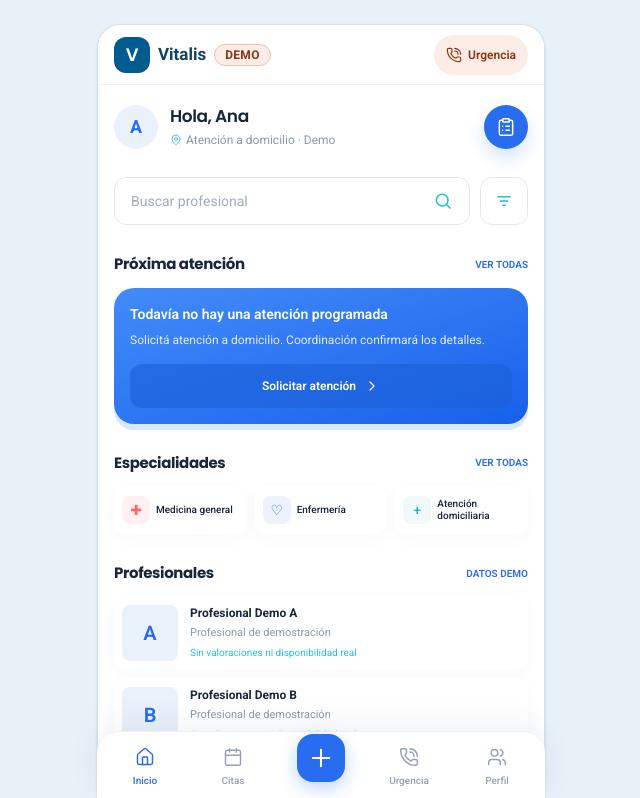
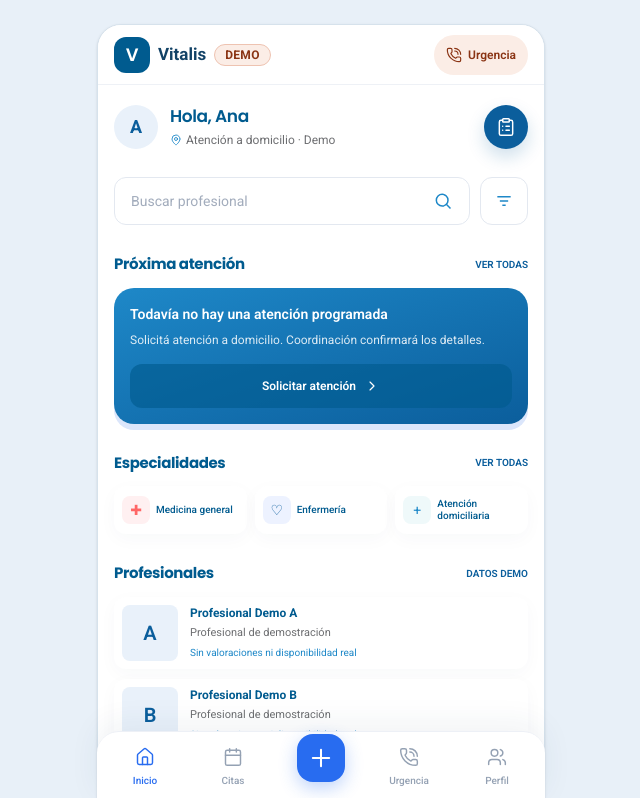
Before and after one commit to equantum-py/vitalis-demo, a Next.js app: page /paciente in a window 1280 px wide. Shown: the top 798 px of the page, without its empty margins (319-959 px from the left). Built offline with nearby package versions, Linux system fonts and the light colour scheme.

Commit message:
style: adaptar home paciente a azul corporativo Vitalis

```diff
--- a/app/paciente/page.tsx
+++ b/app/paciente/page.tsx
@@ -22,21 +22,21 @@ export default function InicioPaciente() {
   );
 
   return (
-    <div className="flex flex-col gap-7 pb-4 text-[#17263b]">
+    <div className="flex flex-col gap-7 pb-4 text-[#005b8f]">
       <header className="flex items-center justify-between gap-3">
         <div className="flex min-w-0 items-center gap-3">
-          <span aria-hidden="true" className="flex size-11 shrink-0 items-center justify-center rounded-full bg-[#e9f1fa] text-lg font-bold text-[#276cf2]">
+          <span aria-hidden="true" className="flex size-11 shrink-0 items-center justify-center rounded-full bg-[#e9f1fa] text-lg font-bold text-[#0b5e9c]">
             {PACIENTE_DEMO.nombre.charAt(0)}
           </span>
           <div className="min-w-0">
             <h1 className="truncate text-[17px] font-semibold leading-tight">Hola, {PACIENTE_DEMO.nombre.split(" ")[0]}</h1>
-            <p className="mt-1 flex items-center gap-1 text-xs text-[#8b9aaa]">
-              <Icono nombre="ubicacion" className="size-3 text-[#28bfe3]" />
+            <p className="mt-1 flex items-center gap-1 text-xs text-[#6d6e71]">
+              <Icono nombre="ubicacion" className="size-3 text-[#1e88c8]" />
               Atención a domicilio · Demo
             </p>
           </div>
         </div>
-        <Link href="/paciente/solicitudes" aria-label="Ver solicitudes y avisos" className="flex size-11 shrink-0 items-center justify-center rounded-full bg-[#286cf0] text-white shadow-[0_8px_18px_#286cf033]">
+        <Link href="/paciente/solicitudes" aria-label="Ver solicitudes y avisos" className="flex size-11 shrink-0 items-center justify-center rounded-full bg-[#0b5e9c] text-white shadow-[0_8px_18px_#0b5e9c33]">
           <Icono nombre="solicitudes" className="size-5" />
         </Link>
       </header>
@@ -45,9 +45,9 @@ export default function InicioPaciente() {
         <label className="flex min-h-12 min-w-0 flex-1 items-center gap-2 rounded-xl border border-[#e3e8f0] bg-white px-4">
           <span className="sr-only">Buscar profesional de demostración</span>
           <input value={busqueda} onChange={(e) => setBusqueda(e.target.value)} placeholder="Buscar profesional" className="w-full min-w-0 bg-transparent text-sm outline-none placeholder:text-[#a2acbc]" />
-          <svg viewBox="0 0 24 24" fill="none" stroke="#20bce2" strokeWidth="1.8" className="size-5 shrink-0" aria-hidden="true"><circle cx="11" cy="11" r="7"/><path d="m16 16 5 5"/></svg>
+          <svg viewBox="0 0 24 24" fill="none" stroke="#1e88c8" strokeWidth="1.8" className="size-5 shrink-0" aria-hidden="true"><circle cx="11" cy="11" r="7"/><path d="m16 16 5 5"/></svg>
         </label>
-        <button type="button" aria-label="Mostrar u ocultar filtros" aria-expanded={filtros} onClick={() => setFiltros(!filtros)} className="flex size-12 shrink-0 items-center justify-center rounded-xl border border-[#e3e8f0] bg-white text-[#20bce2]">
+        <button type="button" aria-label="Mostrar u ocultar filtros" aria-expanded={filtros} onClick={() => setFiltros(!filtros)} className="flex size-12 shrink-0 items-center justify-center rounded-xl border border-[#e3e8f0] bg-white text-[#1e88c8]">
           <svg viewBox="0 0 24 24" fill="none" stroke="currentColor" strokeWidth="1.8" className="size-5" aria-hidden="true"><path d="M4 7h16M7 12h10M10 17h4"/></svg>
         </button>
       </div>
@@ -56,9 +56,9 @@ export default function InicioPaciente() {
       <section aria-labelledby="proxima-atencion">
         <div className="mb-3 flex items-center justify-between gap-2">
           <h2 id="proxima-atencion" className="text-[15px] font-bold">Próxima atención</h2>
-          <Link href="/paciente/solicitudes" className="text-[10px] font-semibold uppercase text-[#286cf0]">Ver todas</Link>
+          <Link href="/paciente/solicitudes" className="text-[10px] font-semibold uppercase text-[#0b5e9c]">Ver todas</Link>
         </div>
-        <div className="rounded-[20px] bg-gradient-to-br from-[#438bfa] to-[#1760ea] p-4 text-white shadow-[0_6px_0_#dbe6fb]">
+        <div className="rounded-[20px] bg-gradient-to-br from-[#1e88c8] to-[#0b5e9c] p-4 text-white shadow-[0_6px_0_#dbe6fb]">
           {reciente ? (
             <>
               <div className="flex items-center justify-between gap-3">
@@ -68,13 +68,13 @@ export default function InicioPaciente() {
                 </div>
                 <StatusPill estado={reciente.estado} />
               </div>
-              <Link href={`/paciente/solicitudes/${reciente.id}`} className="mt-4 flex min-h-11 items-center justify-center rounded-xl bg-[#1d61d9]/65 text-xs font-semibold text-white">Ver seguimiento <Icono nombre="flecha" className="ml-2 size-4" /></Link>
+              <Link href={`/paciente/solicitudes/${reciente.id}`} className="mt-4 flex min-h-11 items-center justify-center rounded-xl bg-[#005b8f]/65 text-xs font-semibold text-white">Ver seguimiento <Icono nombre="flecha" className="ml-2 size-4" /></Link>
             </>
           ) : (
             <>
               <p className="text-sm font-semibold">Todavía no hay una atención programada</p>
               <p className="mt-2 text-xs text-white/85">Solicitá atención a domicilio. Coordinación confirmará los detalles.</p>
-              <Link href="/paciente/solicitar" className="mt-4 flex min-h-11 items-center justify-center rounded-xl bg-[#1d61d9]/65 text-xs font-semibold text-white">Solicitar atención <Icono nombre="flecha" className="ml-2 size-4" /></Link>
+              <Link href="/paciente/solicitar" className="mt-4 flex min-h-11 items-center justify-center rounded-xl bg-[#005b8f]/65 text-xs font-semibold text-white">Solicitar atención <Icono nombre="flecha" className="ml-2 size-4" /></Link>
             </>
           )}
         </div>
@@ -83,12 +83,12 @@ export default function InicioPaciente() {
       <section aria-labelledby="especialidades">
         <div className="mb-3 flex items-center justify-between gap-2">
           <h2 id="especialidades" className="text-[15px] font-bold">Especialidades</h2>
-          <Link href="/paciente/solicitar" className="text-[10px] font-semibold uppercase text-[#286cf0]">Ver todas</Link>
+          <Link href="/paciente/solicitar" className="text-[10px] font-semibold uppercase text-[#0b5e9c]">Ver todas</Link>
         </div>
         <div className="grid grid-cols-3 gap-2">
           {SERVICIOS.map((servicio, i) => (
             <Link key={servicio} href="/paciente/solicitar" className="flex min-h-12 min-w-0 items-center gap-1.5 rounded-xl bg-white px-2 shadow-[0_5px_18px_#1d386008]">
-              <span className={`flex size-7 shrink-0 items-center justify-center rounded-lg text-sm ${i === 0 ? "bg-[#fff0f1] text-[#f66]" : i === 1 ? "bg-[#edf2ff] text-[#286cf0]" : "bg-[#eff9fa] text-[#16a9c6]"}`} aria-hidden="true">{i === 0 ? "✚" : i === 1 ? "♡" : "+"}</span>
+              <span className={`flex size-7 shrink-0 items-center justify-center rounded-lg text-sm ${i === 0 ? "bg-[#fff0f1] text-[#f66]" : i === 1 ? "bg-[#edf2ff] text-[#0b5e9c]" : "bg-[#eff9fa] text-[#1e88c8]"}`} aria-hidden="true">{i === 0 ? "✚" : i === 1 ? "♡" : "+"}</span>
               <span className="min-w-0 break-words text-[10px] font-medium leading-tight">{servicio}</span>
             </Link>
           ))}
@@ -98,16 +98,16 @@ export default function InicioPaciente() {
       <section aria-labelledby="profesionales">
         <div className="mb-3 flex items-center justify-between gap-2">
           <h2 id="profesionales" className="text-[15px] font-bold">Profesionales</h2>
-          <span className="text-[10px] font-semibold uppercase text-[#286cf0]">Datos demo</span>
+          <span className="text-[10px] font-semibold uppercase text-[#0b5e9c]">Datos demo</span>
         </div>
         <div className="flex flex-col gap-2.5">
           {profesionales.length ? profesionales.map((profesional) => (
             <div key={profesional.id} className="flex min-h-18 items-center gap-3 rounded-xl bg-white p-2 shadow-[0_5px_18px_#1d386008]">
-              <span aria-hidden="true" className="flex size-14 shrink-0 items-center justify-center rounded-lg bg-[#e9f1fa] text-xl font-semibold text-[#286cf0]">{profesional.nombre.slice(-1)}</span>
+              <span aria-hidden="true" className="flex size-14 shrink-0 items-center justify-center rounded-lg bg-[#e9f1fa] text-xl font-semibold text-[#0b5e9c]">{profesional.nombre.slice(-1)}</span>
               <div className="min-w-0 flex-1">
                 <p className="truncate text-xs font-bold">{profesional.nombre}</p>
-                <p className="mt-1 text-[11px] text-[#8b9aaa]">Profesional de demostración</p>
-                <p className="mt-1 text-[10px] text-[#28bfe3]">Sin valoraciones ni disponibilidad real</p>
+                <p className="mt-1 text-[11px] text-[#6d6e71]">Profesional de demostración</p>
+                <p className="mt-1 text-[10px] text-[#1e88c8]">Sin valoraciones ni disponibilidad real</p>
               </div>
             </div>
           )) : <p className="rounded-xl bg-white p-4 text-sm text-[#64758b]">No se encontraron profesionales de demostración.</p>}
```
